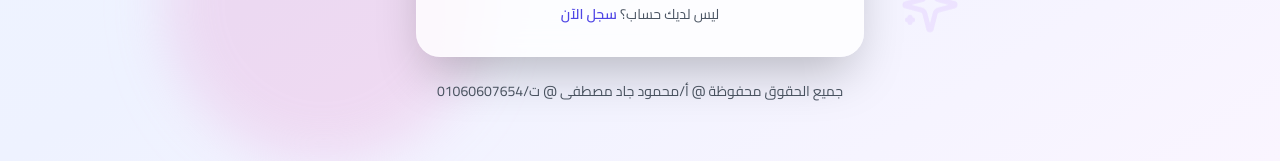
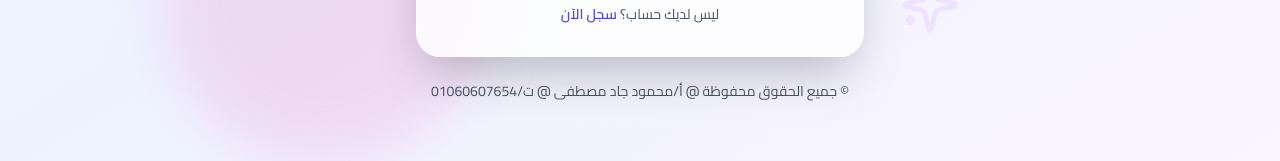
Before and after one commit to mahmoudgadmostafa/Preparing-lessons, a React (Vite) app: page /login in a window 1280 px wide. Shown: the part 636-797 px from the top of the page. Built offline with nearby package versions, Linux system fonts and the light colour scheme; no server answers; the HTML template or start-up script is replaced by a standard one; a web font is replaced by a local one.

Commit message:
Update footer text to include copyright symbol

```diff
--- a/src/pages/Login.tsx
+++ b/src/pages/Login.tsx
@@ -174,7 +174,7 @@ const Login = () => {
 
         {/* Footer Text */}
         <p className="text-center mt-6 text-gray-600 text-sm">
-        جميع الحقوق محفوظة @ أ/محمود جاد مصطفى @ ت/01060607654
+       © جميع الحقوق محفوظة @ أ/محمود جاد مصطفى @ ت/01060607654
         </p>
       </div>
 
```
